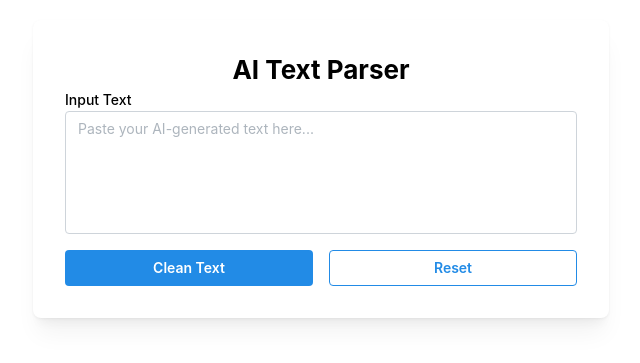
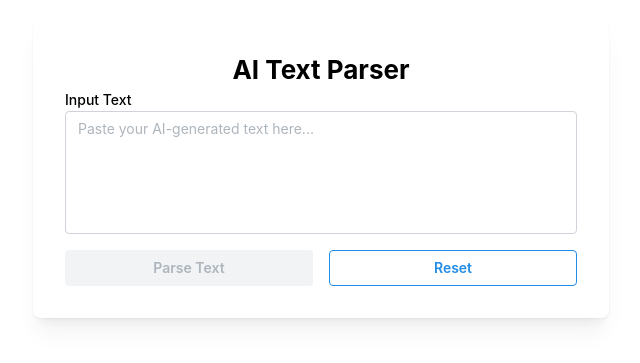
Before and after one commit to tinsaye-simeneh/ai-parser, a Next.js app: page / in a window 1280 px wide. Shown: the part 231-594 px from the top of the page, without its empty margins (319-959 px from the left). Built offline with nearby package versions, Linux system fonts and the light colour scheme.

Commit message:
feat: Update button label and functionality in page.tsx

```diff
--- a/src/app/page.tsx
+++ b/src/app/page.tsx
@@ -72,8 +72,9 @@ export default function Home() {
                 fullWidth
                 onClick={cleanText}
                 className="bg-blue-500 hover:bg-blue-600"
+                disabled={!inputText}
               >
-                Clean Text
+                Parse Text
               </Button>
               <Button
                 fullWidth
```
